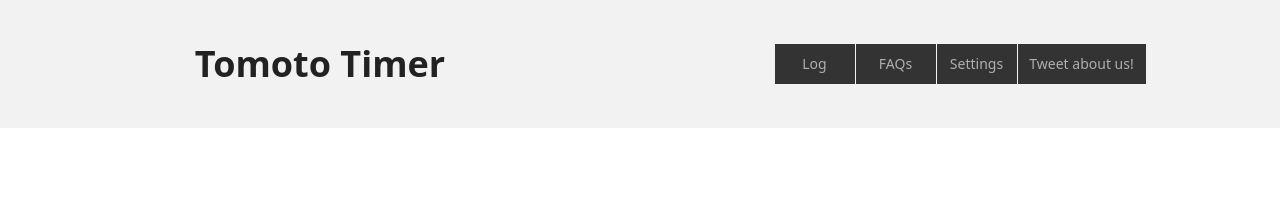
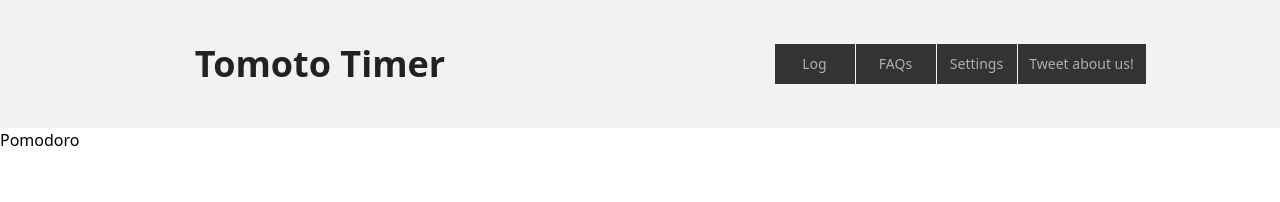
Before and after one commit to Danny4life/pomodoro, a React app: page / in a window 1280 px wide. Shown: the top 202 px of the page. Built offline with nearby package versions, Linux system fonts and the light colour scheme; the HTML template or start-up script is replaced by a standard one.

Commit message:
edit file

```diff
--- a/src/page/homepage/Home.jsx
+++ b/src/page/homepage/Home.jsx
@@ -1,6 +1,6 @@
 const Home = () => {
     return (
-        <div>
+        <section>
             <nav>
                 <header className="bg-[#F2F2F2] w-full h-32 flex">
                     <section className="flex-1 flex justify-center items-center">
@@ -16,7 +16,10 @@ const Home = () => {
                     </section>
                 </header>
             </nav>
-        </div>
+            <section>
+                <button className="w-14 h-5">Pomodoro</button>
+            </section>
+        </section>
      );
 }
 
```
